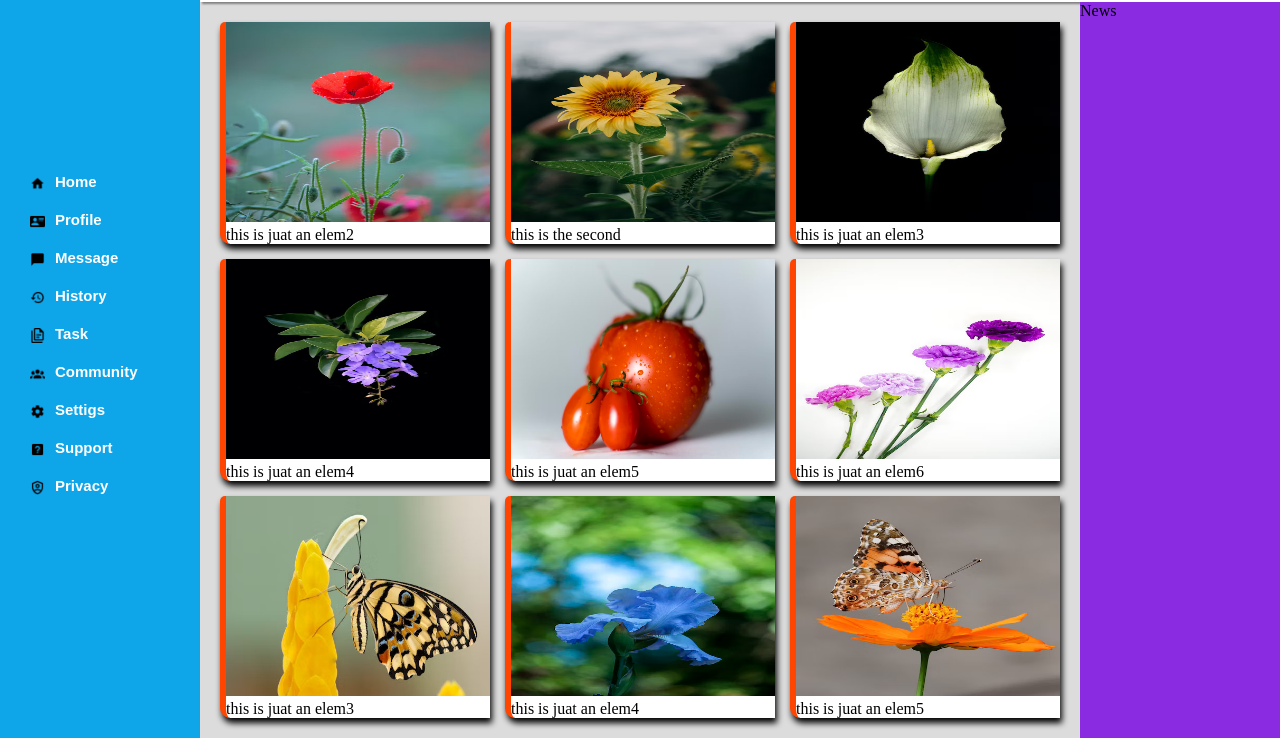
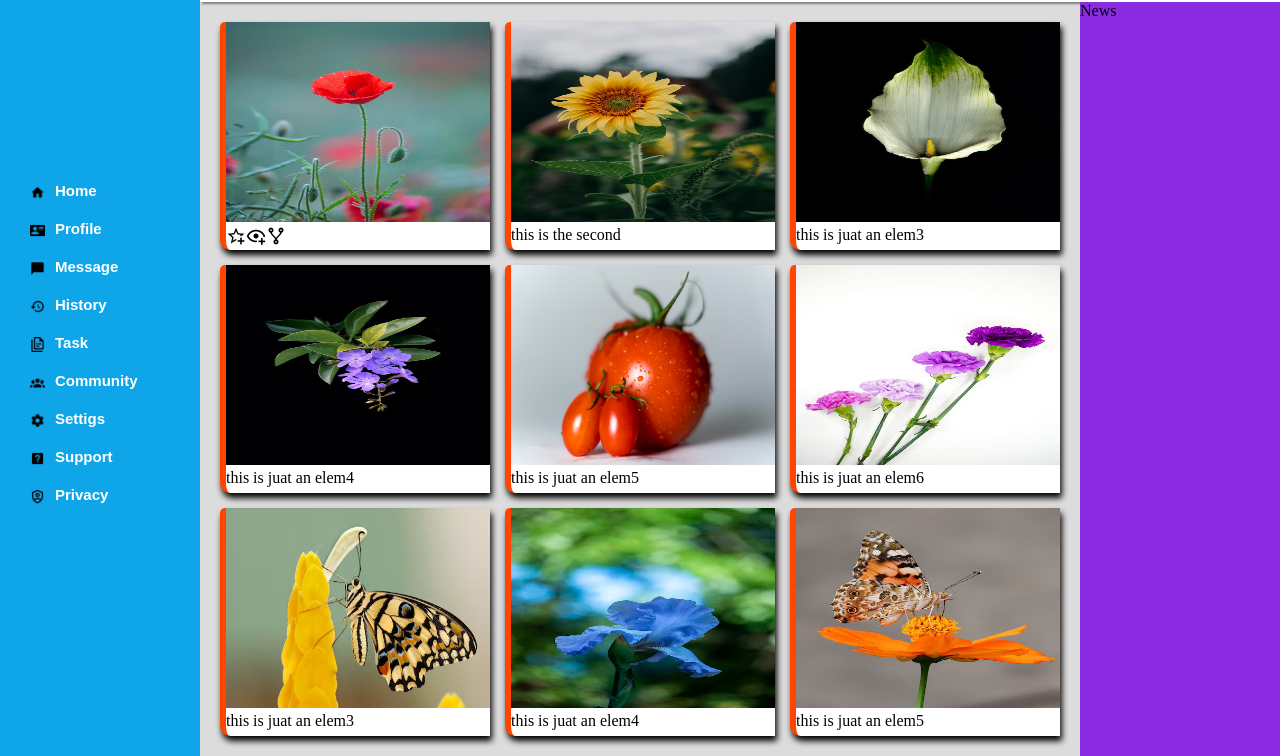
Before and after one commit to Martosky/new-grid, a plain HTML site: page index.html in a window 1280 px wide. Shown: the part 143-899 px from the top of the page. Drawn offline with Linux system fonts and the light colour scheme.

Commit message:
added all icon

```diff
--- a/index.html
+++ b/index.html
@@ -43,7 +43,7 @@
         <div class="content" id="body">
             <div id="el-1" class="brd-prop">
                 <img src="rose.jpg" width="100%" height="200px">
-                <p>this is juat an elem2</p></div>
+               <span class="icon-body"> <img src="icon/star-plus-outline.png"><img src="icon/eye-plus-outline.png"><img src="icon/source-fork.png"></span></div>
             <div id="el-2" class="brd-prop">
                 <img src="sunflower.png" width="100%" height="200px">
                 <p>this is the second</p></div>
```
Also changed, not shown: icon/eye-plus-outline.png (added), icon/source-fork.png (added), icon/star-plus-outline.png (added), text.txt.
